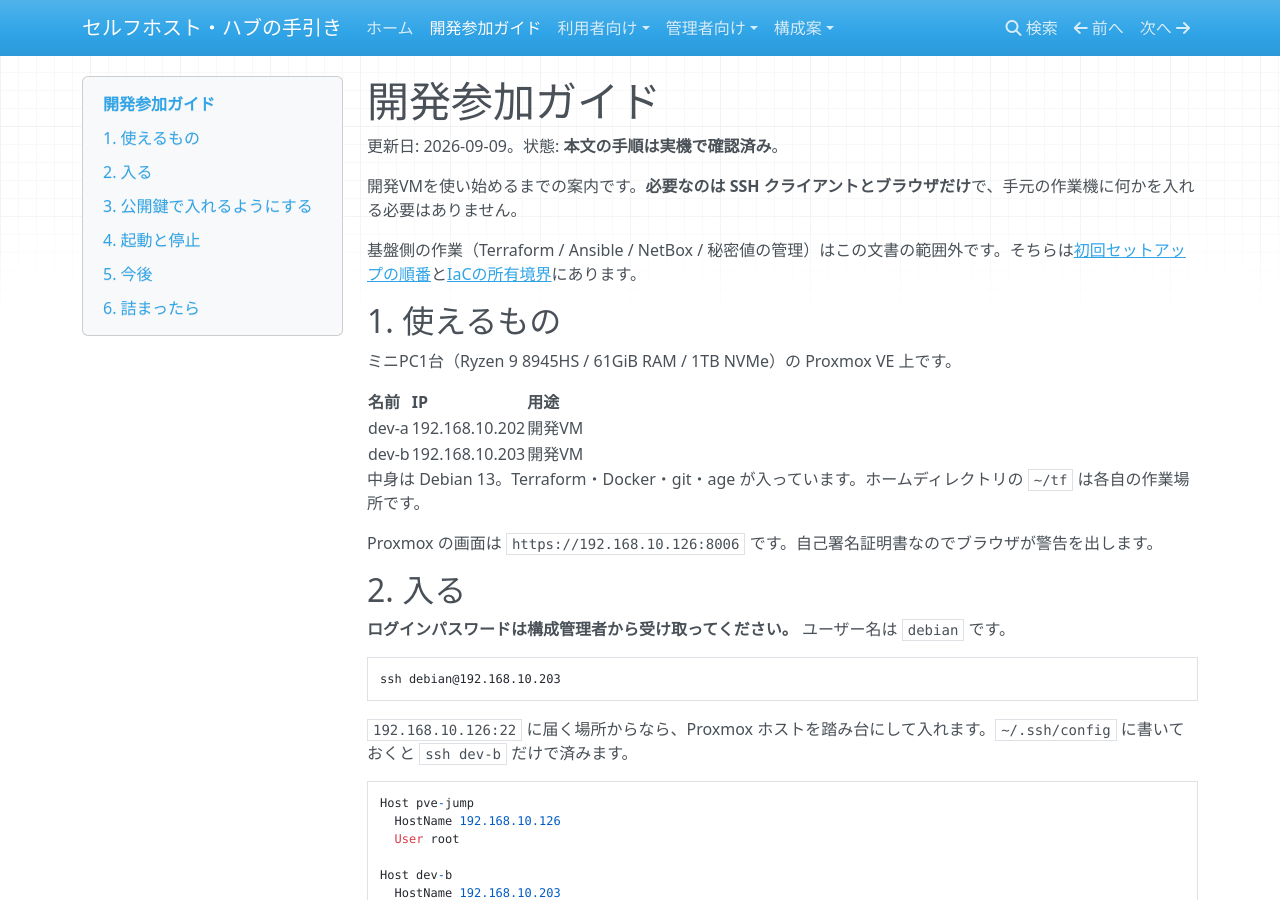
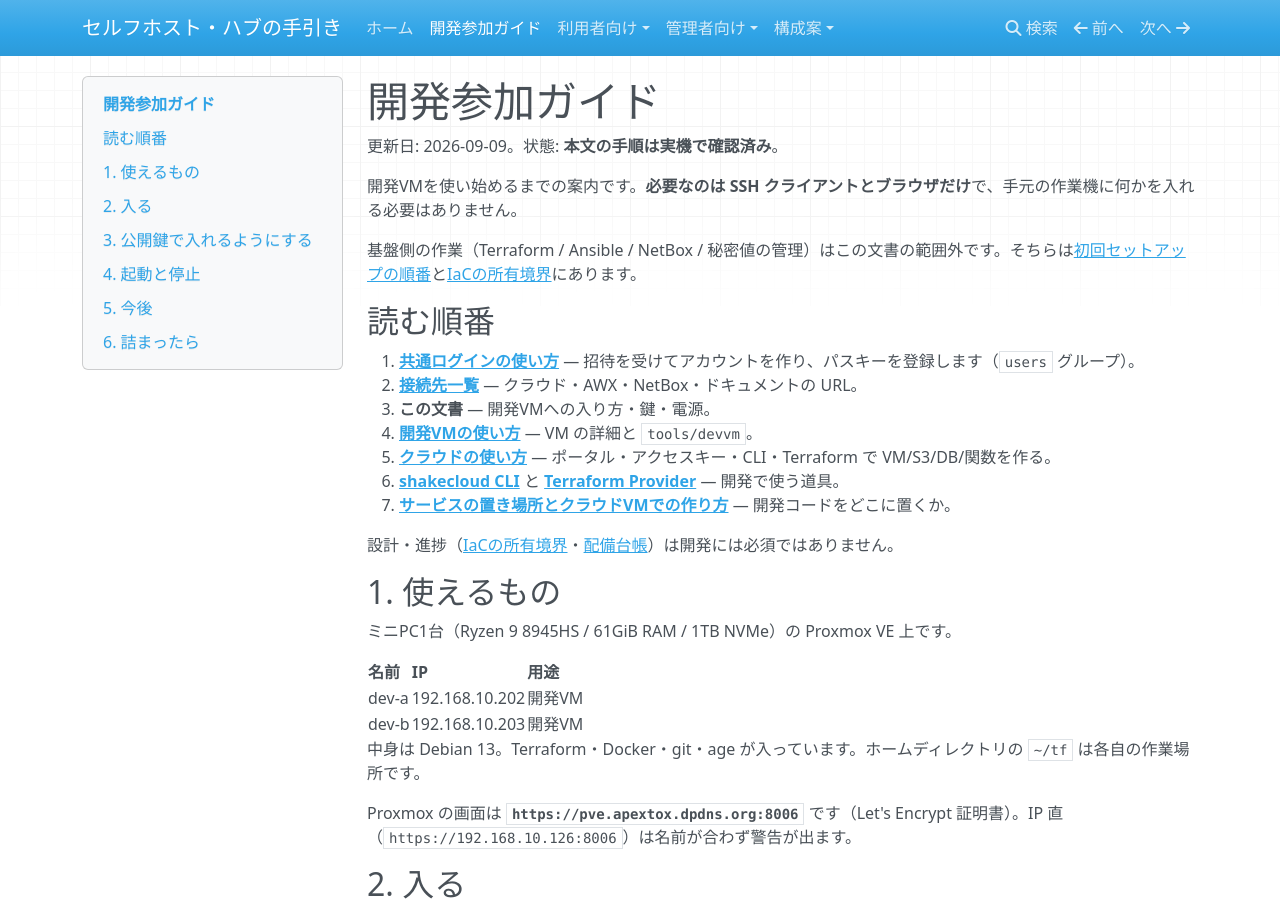
Before and after one commit to rurutheGeek/shake-cloud, an MkDocs documentation site: the page built from docs/onboarding.md, in a window 1280 px wide and 900 px high. Built offline with MkDocs 1.6.1, drawn with Linux system fonts in a browser that asks for light colours; nearby versions of some CDN libraries; some of the changed text lies outside the part shown.

Commit message:
docs(onboarding): 新しくVMで開発する人の「読む順番」を追加する
開発参加ガイドを入口として、共通ログイン（招待・パスキー）→接続先一覧→
開発VM→クラウドの使い方→CLI/Provider→開発コードの置き場所、の順を示す。

- Proxmox の入口を pve.apextox.dpdns.org（Let's Encrypt）へ更新。
- 「最終的にはクラウドAPIから」を、現在はポータルから自分で作れる、へ更新。

```diff
--- a/docs/onboarding.md
+++ b/docs/onboarding.md
@@ -5,6 +5,18 @@
 開発VMを使い始めるまでの案内です。**必要なのは SSH クライアントとブラウザだけ**で、手元の作業機に何かを入れる必要はありません。
 
 基盤側の作業（Terraform / Ansible / NetBox / 秘密値の管理）はこの文書の範囲外です。そちらは[初回セットアップの順番](operations/bootstrap.md)と[IaCの所有境界](architecture/iac.md)にあります。
+
+## 読む順番
+
+1. **[共通ログインの使い方](services/identity.md)** — 招待を受けてアカウントを作り、パスキーを登録します（`users` グループ）。
+2. **[接続先一覧](operations/urls.md)** — クラウド・AWX・NetBox・ドキュメントの URL。
+3. **この文書** — 開発VMへの入り方・鍵・電源。
+4. **[開発VMの使い方](services/devvm.md)** — VM の詳細と `tools/devvm`。
+5. **[クラウドの使い方](services/cloud.md)** — ポータル・アクセスキー・CLI・Terraform で VM/S3/DB/関数を作る。
+6. **[shakecloud CLI](operations/cli.md)** と **[Terraform Provider](operations/terraform-provider.md)** — 開発で使う道具。
+7. **[サービスの置き場所とクラウドVMでの作り方](operations/services.md)** — 開発コードをどこに置くか。
+
+設計・進捗（[IaCの所有境界](architecture/iac.md)・[配備台帳](operations/handover.md)）は開発には必須ではありません。
 
 ## 1. 使えるもの
 
@@ -17,7 +29,7 @@
 
 中身は Debian 13。Terraform・Docker・git・age が入っています。ホームディレクトリの `~/tf` は各自の作業場所です。
 
-Proxmox の画面は `https://192.168.10.126:8006` です。自己署名証明書なのでブラウザが警告を出します。
+Proxmox の画面は **`https://pve.apextox.dpdns.org:8006`** です（Let's Encrypt 証明書）。IP 直（`https://192.168.10.126:8006`）は名前が合わず警告が出ます。
 
 ## 2. 入る
 
@@ -92,7 +104,7 @@
 
 ## 5. 今後
 
-いまは構成管理者がVMを作って渡す形です。最終的には**プライベートクラウドのAPIから自分で払い出し・構成変更ができる**ようにします。設計は[最小クラウドとProvider](architecture/cloud.md)にあります。
+開発VM（dev-a / dev-b）はいまも構成管理者が作って渡します。**自分用のサービスVM・S3・DB・関数が欲しくなったら、クラウドポータルから自分で作れます**（[クラウドの使い方](services/cloud.md)）。設計は[最小クラウドとProvider](architecture/cloud.md)にあります。
 
 ## 6. 詰まったら
 
@@ -101,5 +113,5 @@
 | SSHがつながらない | VMが止まっている可能性。ブラウザから Start する |
 | `Permission denied` | ユーザー名は `debian`。パスワードは構成管理者へ確認 |
 | SSHで入れなくなった | ブラウザの Console から入って直す |
-| ブラウザが証明書を警告する | 自己署名証明書のため。例外として進む |
+| ブラウザが証明書を警告する | IP 直で開いていないか確認する（`pve.apextox.dpdns.org` を使う） |
 | 自分のVMが一覧に出ない | ログインした利用者に紐づくVMだけが見える。構成管理者へ確認 |
```
